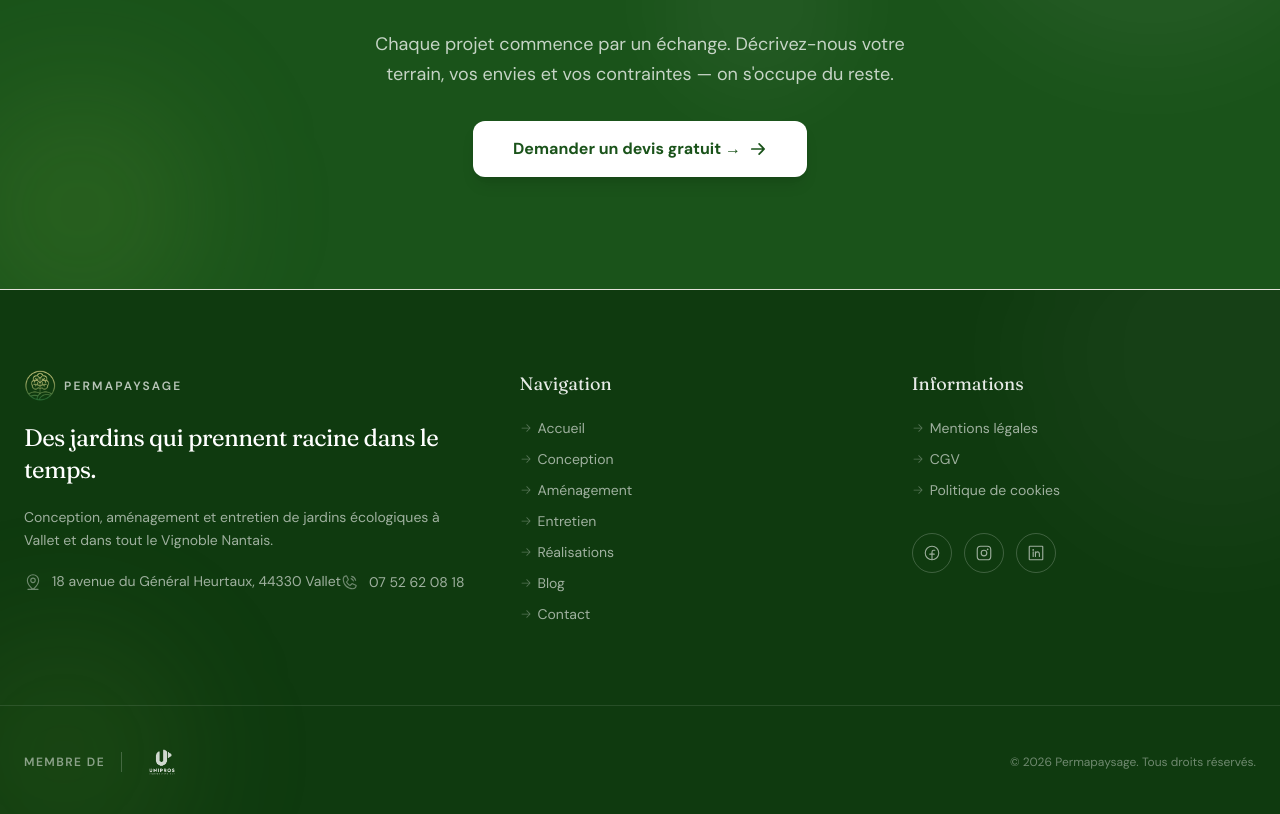
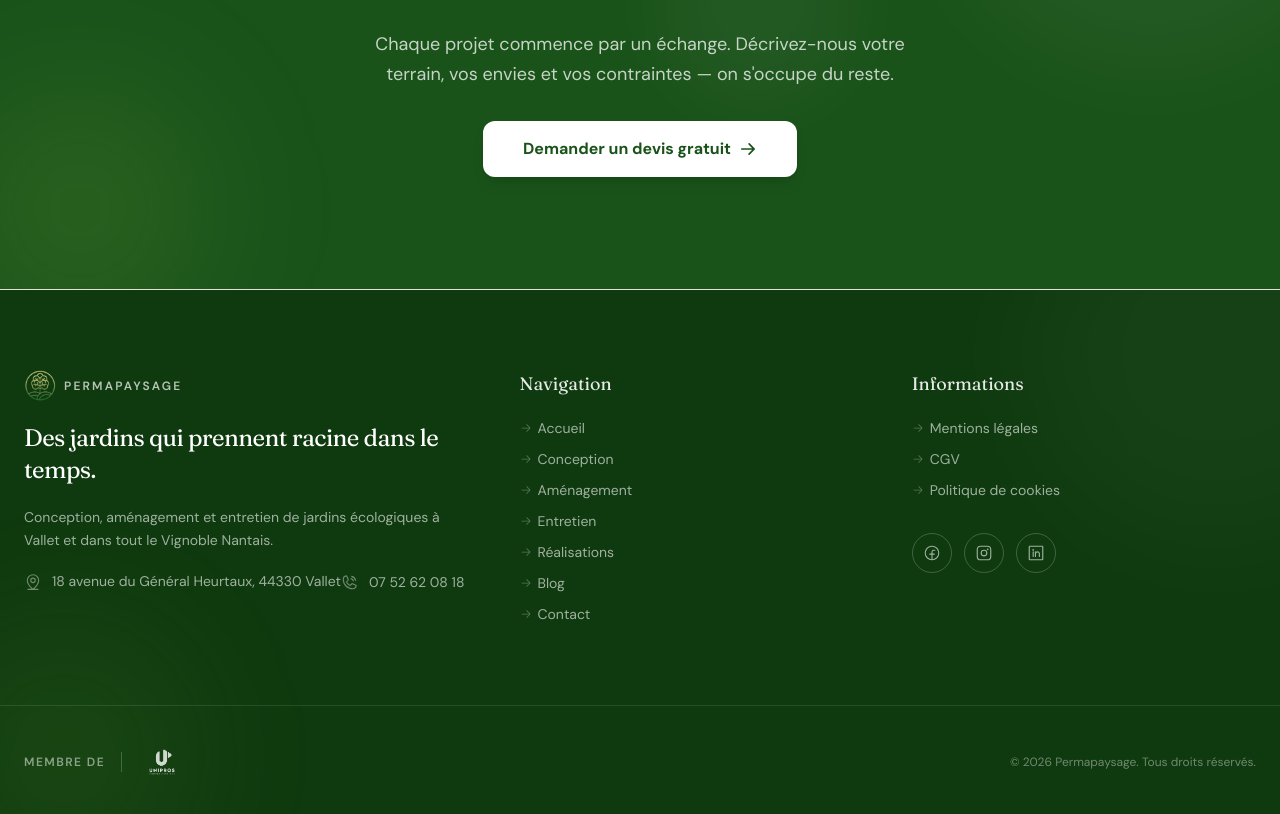
Before and after one commit to FreelancePlt/Permapaysage, a Next.js app: page / in a window 1280 px wide. Shown: the part 6872-7686 px from the top of the page. Built offline with nearby package versions, Linux system fonts and the light colour scheme; no server answers.

Commit message:
Remove arrow

```diff
--- a/app/(main)/page.tsx
+++ b/app/(main)/page.tsx
@@ -540,7 +540,7 @@ export default function HomePage() {
       <CtaSection
         title="Votre jardin mérite mieux. Parlons-en."
         description="Chaque projet commence par un échange. Décrivez-nous votre terrain, vos envies et vos contraintes — on s'occupe du reste."
-        ctaText="Demander un devis gratuit →"
+        ctaText="Demander un devis gratuit"
       />
     </>
   );
```
